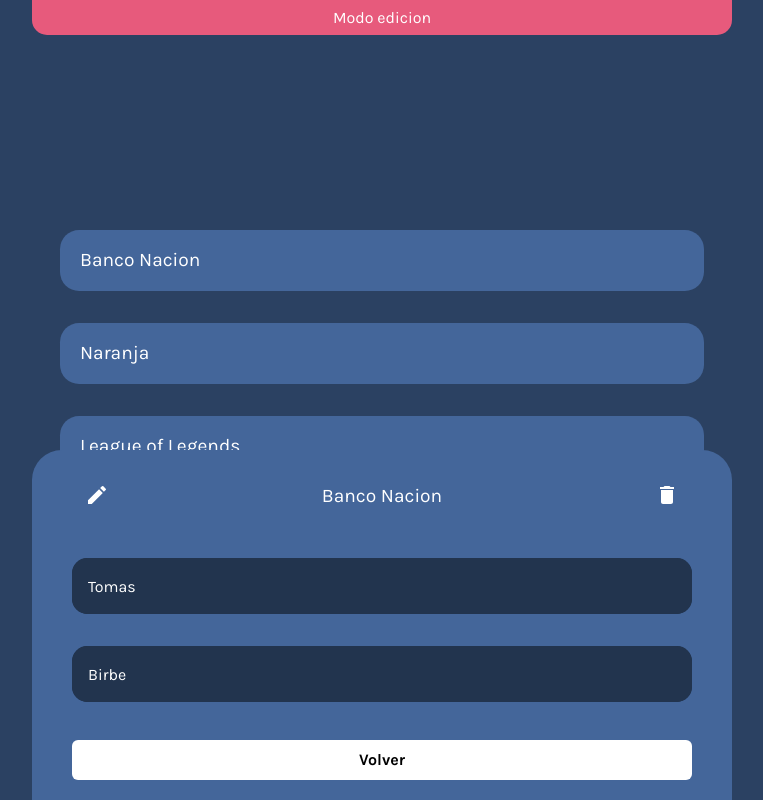
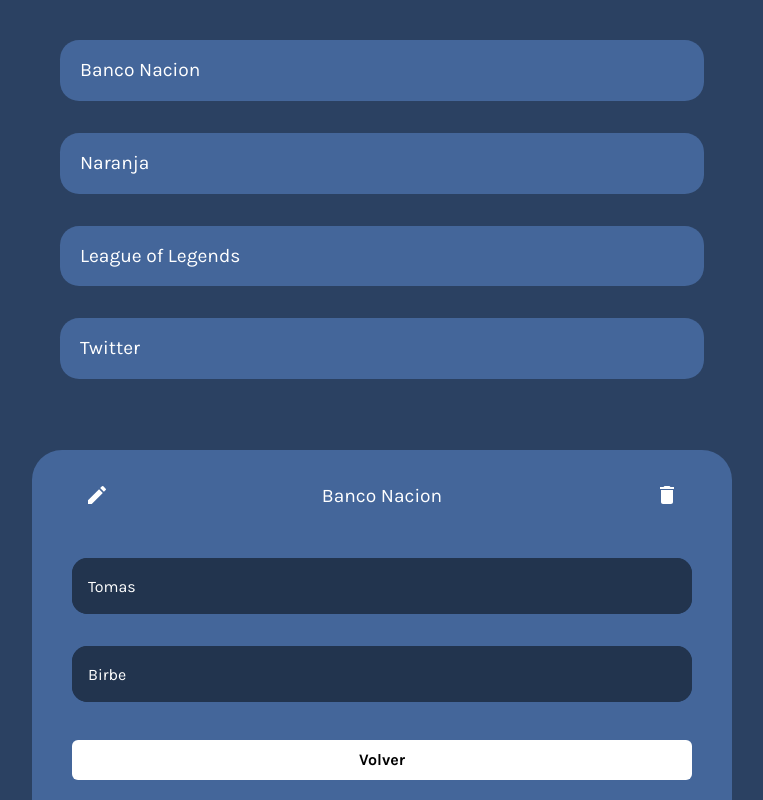
Before and after one commit to tomasbirbe/small-keeper, a React (Vite) app: page / in a window 1280 px wide. Both pictures are taken after a click on the item "Banco Nacion". Shown: the whole page, without its empty margins (258-1021 px from the left). Built offline with nearby package versions, Linux system fonts and the light colour scheme.

Commit message:
Reestructure Modal component. Isn't the best solution but it works. Add more interactivity. Now you can change tittle, user and password of an entry (This data is going to lose at F5)

```diff
--- a/package.json
+++ b/package.json
@@ -2,7 +2,7 @@
   "name": "small-keeper",
   "version": "0.0.0",
   "scripts": {
-    "dev": "vite",
+    "dev": "vite --host",
     "build": "tsc && vite build",
     "preview": "vite preview"
   },
--- /dev/null
+++ b/src/components/AccountCard/AccountCard.tsx
@@ -0,0 +1,35 @@
+import { Stack } from '@chakra-ui/react';
+import React, { ReactNode } from 'react';
+
+const AccountCard = ({
+  children,
+  isEntryDataOpen,
+}: {
+  children: ReactNode;
+  isEntryDataOpen: boolean;
+}) => {
+  return (
+    <Stack
+      as="form"
+      background="secondary"
+      borderTopRadius="30px"
+      bottom={isEntryDataOpen ? '0' : '-350px'}
+      height="350px"
+      justify="space-between"
+      maxWidth="700px"
+      paddingBlock={5}
+      paddingInline={10}
+      position="absolute"
+      spacing={0}
+      transitionDuration="400ms"
+      transitionProperty="all"
+      transitionTimingFunction="ease-in-out"
+      width="100%"
+      zIndex={2}
+    >
+      {children}
+    </Stack>
+  );
+};
+
+export default AccountCard;
--- /dev/null
+++ b/src/components/AccountCard/Credentials.tsx
@@ -0,0 +1,41 @@
+import { List, ListItem, Input } from '@chakra-ui/react';
+import React from 'react';
+import { entry } from 'types/types';
+
+interface entryState {
+  entry: entry | undefined;
+  setEntry: React.Dispatch<entry>;
+}
+
+const Credentials = ({ entryState, isEdit }: { entryState: entryState; isEdit: boolean }) => {
+  const { entry, setEntry } = entryState;
+
+  return (
+    <List align="center" justify="flex-start" listStyleType="none">
+      <ListItem bg="primaryDarker" fontSize="1em" padding="0">
+        <Input
+          _disabled={{}}
+          border="none"
+          borderRadius="15px;"
+          disabled={!isEdit}
+          paddingBlock={7}
+          value={entry?.user}
+          onChange={(e) => setEntry(Object.assign({}, entry, { user: e.target.value }))}
+        />
+      </ListItem>
+      <ListItem bg="primaryDarker" fontSize="1em" padding="0">
+        <Input
+          _disabled={{}}
+          border="none"
+          borderRadius="15px;"
+          disabled={!isEdit}
+          paddingBlock={7}
+          value={entry?.password}
+          onChange={(e) => setEntry(Object.assign({}, entry, { password: e.target.value }))}
+        />
+      </ListItem>
+    </List>
+  );
+};
+
+export default Credentials;
--- /dev/null
+++ b/src/components/AccountCard/Title.tsx
@@ -0,0 +1,70 @@
+import { Stack, Button, Icon, Input } from '@chakra-ui/react';
+import React from 'react';
+import { MdEdit, MdDelete } from 'react-icons/md';
+import { entry } from 'types/types';
+
+interface entryState {
+  entry: entry | undefined;
+  setEntry: React.Dispatch<entry>;
+}
+
+interface params {
+  entryState: entryState;
+  onEdit: () => void;
+  isEdit: boolean;
+}
+
+const Title = ({ entryState, onEdit, isEdit }: params) => {
+  const { entry, setEntry } = entryState;
+
+  return (
+    <Stack align="center" flexDirection="row" justify="space-between" spacing={0}>
+      <Button
+        _active={{}}
+        _hover={{}}
+        bg="transparent"
+        borderRadius="50%"
+        height="50px"
+        opacity={isEdit ? '0' : '1'}
+        padding="0"
+        transition="all 400ms ease-in-out"
+        type="button"
+        visibility={isEdit ? 'hidden' : 'visible'}
+        width="50px"
+        onClick={onEdit}
+      >
+        <Icon as={MdEdit} boxSize={6} />
+      </Button>
+      <Input
+        _disabled={{}}
+        bg={isEdit ? 'primaryDarker' : 'transparent'}
+        border="none"
+        disabled={!isEdit}
+        fontSize="1.2em"
+        padding="0"
+        textAlign="center"
+        transition="all 400ms ease-in-out"
+        value={entry?.name}
+        width={isEdit ? '400px' : '150px'}
+        onChange={(e) => setEntry(Object.assign({}, entry, { name: e.target.value }))}
+      />
+      <Button
+        _active={{}}
+        _hover={{}}
+        bg="transparent"
+        borderRadius="50%"
+        height="50px"
+        opacity={isEdit ? '0' : '1'}
+        padding="0"
+        transition="all 400ms ease-in-out"
+        type="button"
+        visibility={isEdit ? 'hidden' : 'visible'}
+        width="50px"
+      >
+        <Icon as={MdDelete} boxSize={6} />
+      </Button>
+    </Stack>
+  );
+};
+
+export default Title;
--- a/src/components/Home.tsx
+++ b/src/components/Home.tsx
@@ -1,41 +1,59 @@
-import { Box, List, ListItem, Text, Stack, Button, Icon, Input } from '@chakra-ui/react';
-import { MdDelete, MdEdit } from 'react-icons/md';
+import { Box, Button, List, ListItem } from '@chakra-ui/react';
 import React, { useState } from 'react';
+import { entry } from 'types/types';
 
-const entries = [
+import AccountCard from './AccountCard/AccountCard';
+import Credentials from './AccountCard/Credentials';
+import UpdateNotification from './UpdateNotification';
+import Modal from './Modal/Modal';
+import Overlay from './Modal/Overlay';
+import Title from './AccountCard/Title';
+
+const INITIAL_ENTRIES = [
   { id: 1, name: 'Banco Nacion', user: 'Tomas', password: 'Birbe' },
   { id: 2, name: 'Naranja', user: 'Tomas', password: 'Birbe' },
   { id: 3, name: 'League of Legends', user: 'Tomas', password: 'Birbe' },
   { id: 4, name: 'Twitter', user: 'Tomas', password: 'Birbe' },
 ];
 
-interface entry {
-  id: number;
-  name: string;
-  user: string;
-  password: string;
-}
+const INITIAL_ENTRY = {
+  id: 0,
+  name: '',
+  user: '',
+  password: '',
+};
 
 export default function Home() {
-  const [isOpen, setIsOpen] = useState(false);
-  const [isEdit, setEdit] = useState(false);
-  const [entry, setEntry] = useState<entry | undefined>(undefined);
+  const [modalIsOpen, setModalIsOpen] = useState<boolean>(false);
+  const [isEdit, setIsEdit] = useState(false);
+  const [entry, setEntry] = useState<entry>(INITIAL_ENTRY);
+  const [entries, setEntries] = useState(INITIAL_ENTRIES);
 
-  function onOpen(entry?: entry | undefined) {
-    setIsOpen(true);
+  function openModal(entry: entry) {
+    setModalIsOpen(true);
     setEntry(entry);
   }
 
-  function onClose() {
-    setIsOpen(false);
+  function dismissModal() {
+    setModalIsOpen(false);
+    if (isEdit) {
+      offEdit();
+    }
   }
 
-  function onOpenEdit() {
-    setEdit(true);
+  function onEdit() {
+    setIsEdit(true);
   }
 
-  function onCloseEdit() {
-    setEdit(false);
+  function offEdit() {
+    setIsEdit(false);
+  }
+
+  function saveEntry() {
+    const filterEntries = entries.filter((ent) => ent.id !== entry.id);
+
+    setEntries([...filterEntries, entry]);
+    dismissModal();
   }
 
   return (
@@ -45,147 +63,36 @@
         display="grid"
         height="full"
         overflow="auto"
-        placeItems="center"
+        placeItems="start center"
         width="100%"
       >
         <Box as="article" maxWidth="700px" paddingBlock={10} paddingInline={7} width="full">
           <List align="center" justify="flex-start" listStyleType="none">
             {entries.map((entry) => (
-              <ListItem key={entry.id} onClick={() => onOpen(entry)}>
+              <ListItem key={entry.id} onClick={() => openModal(entry)}>
                 {entry.name}
               </ListItem>
             ))}
           </List>
         </Box>
       </Box>
-      <Box
-        display="grid"
-        height="100%"
-        isolation="isolate"
-        left="0"
-        placeItems="center"
-        position="absolute"
-        visibility={isOpen ? 'visible' : 'hidden'}
-        width="100%"
-      >
-        <Box
-          height="100%"
-          left="0"
-          position="absolute"
-          width="100vw"
-          zIndex={1}
-          onClick={onClose}
-        />
-        <Stack
-          height="100%"
-          maxWidth="700px"
-          position="absolute"
-          spacing={0}
-          visibility={isOpen ? 'visible' : 'hidden'}
-          width="100%"
-        >
-          {/* Notificacion */}
 
-          <Box
-            background="danger"
-            borderBottomRadius="15px"
-            display="grid"
-            height="35px"
-            placeItems="center"
-            position="absolute"
-            spacing={0}
-            top={isOpen ? '0' : '-50px'}
-            transitionDuration="400ms"
-            transitionProperty="all"
-            transitionTimingFunction="ease-in-out"
-            width="100%"
-            zIndex={2}
+      <Modal isOpen={modalIsOpen}>
+        <Overlay hideModal={dismissModal} />
+        <UpdateNotification isEdit={isEdit} />
+        <AccountCard isEntryDataOpen={modalIsOpen}>
+          <Title entryState={{ entry, setEntry }} isEdit={isEdit} onEdit={onEdit} />
+          <Credentials entryState={{ entry, setEntry }} isEdit={isEdit} />
+          <Button
+            bg="white"
+            color="black"
+            type="button"
+            onClick={isEdit ? saveEntry : dismissModal}
           >
-            <Text>Modo edicion</Text>
-          </Box>
-
-          {/* Info de la cuenta */}
-
-          <Stack
-            background="secondary"
-            borderTopRadius="30px"
-            bottom={isOpen ? '0' : '-350px'}
-            height="350px"
-            justify="space-between"
-            paddingBlock={5}
-            paddingInline={10}
-            position="absolute"
-            spacing={0}
-            transitionDuration="400ms"
-            transitionProperty="all"
-            transitionTimingFunction="ease-in-out"
-            width="full"
-            zIndex={2}
-          >
-            <Stack align="center" flexDirection="row" justify="space-between" spacing={0}>
-              <Button
-                _active={{}}
-                _hover={{}}
-                bg="transparent"
-                borderRadius="50%"
-                height="50px"
-                padding="0"
-                type="button"
-                width="50px"
-              >
-                <Icon as={MdEdit} boxSize={6} />
-              </Button>
-              <Input
-                disabled
-                _disabled={{}}
-                border="none"
-                fontSize="1.2em"
-                padding="0"
-                textAlign="center"
-                value={entry?.name}
-                width="200px"
-              />
-              <Button
-                _active={{}}
-                _hover={{}}
-                bg="transparent"
-                borderRadius="50%"
-                height="50px"
-                padding="0"
-                type="button"
-                width="50px"
-              >
-                <Icon as={MdDelete} boxSize={6} />
-              </Button>
-            </Stack>
-            <List align="center" justify="flex-start" listStyleType="none">
-              <ListItem bg="primaryDarker" fontSize="1em" padding="0">
-                <Input
-                  disabled
-                  _disabled={{}}
-                  border="none"
-                  borderRadius="15px;"
-                  paddingBlock={7}
-                  value={entry?.user}
-                />
-              </ListItem>
-              <ListItem bg="primaryDarker" fontSize="1em" padding="0">
-                <Input
-                  disabled
-                  _disabled={{}}
-                  border="none"
-                  borderRadius="15px;"
-                  paddingBlock={7}
-                  value={entry?.password}
-                />
-              </ListItem>
-            </List>
-            <Button bg="white" color="black" type="button" onClick={onClose}>
-              Volver
-            </Button>
-          </Stack>
-        </Stack>
-      </Box>
+            {isEdit ? 'Guardar' : 'Volver'}
+          </Button>
+        </AccountCard>
+      </Modal>
     </>
   );
 }
--- /dev/null
+++ b/src/components/Modal/Modal.tsx
@@ -0,0 +1,23 @@
+import { Box } from '@chakra-ui/react';
+import React, { ReactNode } from 'react';
+
+const Modal = ({ children, isOpen }: { children: ReactNode[] | ReactNode; isOpen: boolean }) => {
+  return (
+    <Box
+      display="grid"
+      height="100%"
+      isolation="isolate"
+      left="0"
+      placeItems="center"
+      position="absolute"
+      visibility={isOpen ? 'visible' : 'hidden'}
+      width="100%"
+    >
+      <Box height="full" maxWidth="700px" width="full">
+        {children}
+      </Box>
+    </Box>
+  );
+};
+
+export default Modal;
--- /dev/null
+++ b/src/components/Modal/Overlay.tsx
@@ -0,0 +1,10 @@
+import { Box } from '@chakra-ui/react';
+import React from 'react';
+
+const Overlay = ({ hideModal }: { hideModal: () => void }) => {
+  return (
+    <Box height="100%" left="0" position="absolute" width="100%" zIndex={1} onClick={hideModal} />
+  );
+};
+
+export default Overlay;
--- /dev/null
+++ b/src/components/UpdateNotification.tsx
@@ -0,0 +1,26 @@
+import { Box, Text } from '@chakra-ui/react';
+import React from 'react';
+
+const UpdateNotification = ({ isEdit }: { isEdit: boolean }) => {
+  return (
+    <Box
+      bg="danger"
+      borderBottomRadius="15px"
+      display="grid"
+      height="30px"
+      maxWidth="700px"
+      placeItems="center"
+      position="absolute"
+      top={isEdit ? '0' : '-50px'}
+      transitionDuration="400ms"
+      transitionProperty="all"
+      transitionTimingFunction="ease-in-out"
+      width="full"
+      zIndex={2}
+    >
+      <Text>Modo edicion</Text>
+    </Box>
+  );
+};
+
+export default UpdateNotification;
--- /dev/null
+++ b/src/types/types.ts
@@ -0,0 +1,6 @@
+export type entry = {
+  id: number;
+  name: string;
+  user: string;
+  password: string;
+};
```
